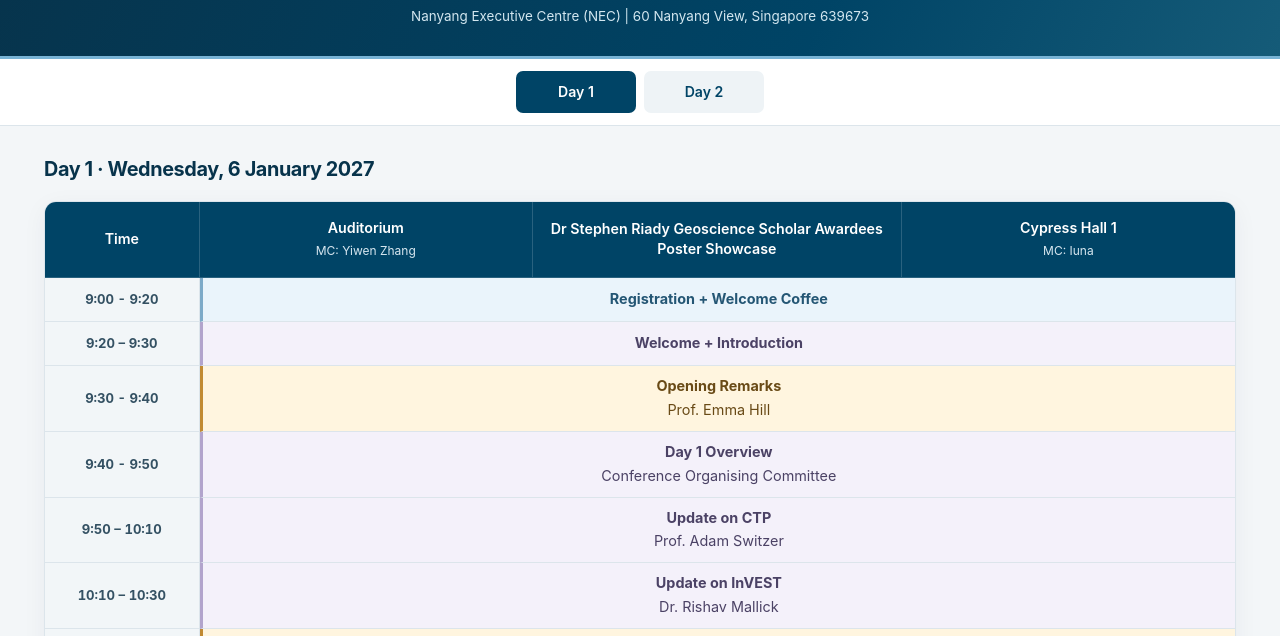
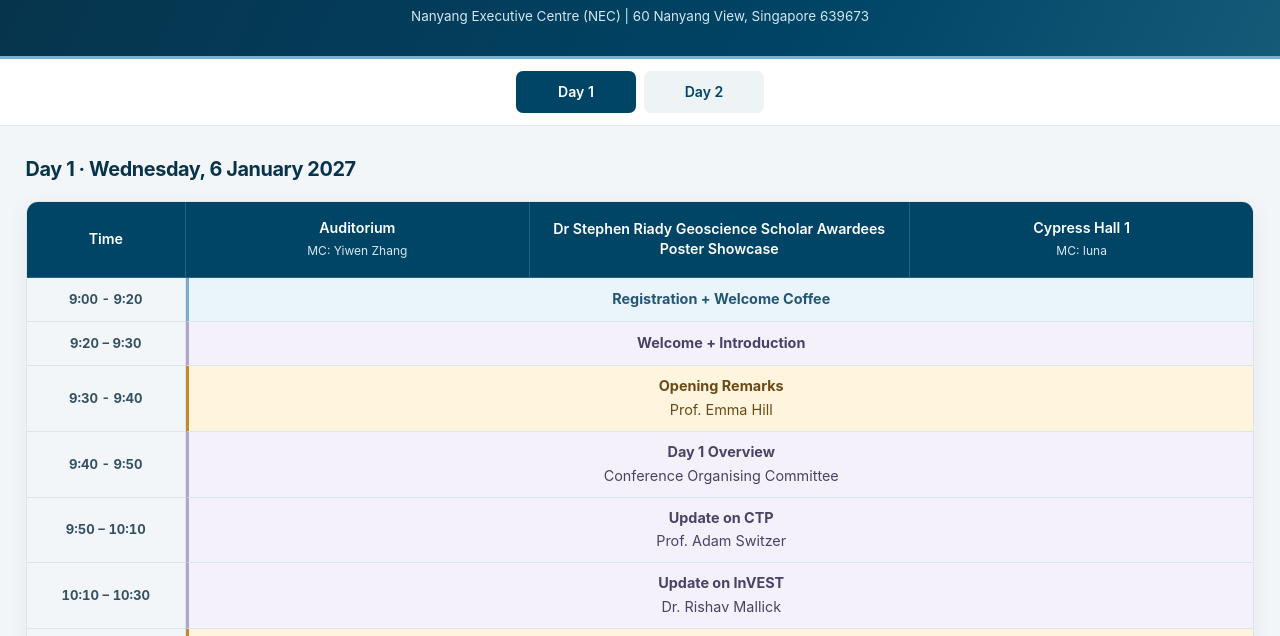
Before and after one commit to yiwen-evelyn-zhang/ase-eos-conference, a plain HTML site: page index.html in a window 1280 px wide. Shown: the part 123-759 px from the top of the page. Drawn offline with Linux system fonts and the light colour scheme.

Commit message:
responsive form width

```diff
--- a/index.html
+++ b/index.html
@@ -5,7 +5,8 @@
 <meta charset="utf-8"/>
 <meta content="width=device-width, initial-scale=1.0" name="viewport"/>
 <title>ASE/EOS Conference Program - January 6-7, 2027</title>
-<style>
+
+  <style>
 :root {
   --navy: #004466;
   --navy-dark: #07334b;
@@ -74,7 +75,15 @@ nav button {
 nav button:hover { background: #e0ebf1; }
 nav button.active { background: var(--navy); color: #fff; }
 nav button:focus-visible { outline: 3px solid #76b7e5; outline-offset: 3px; }
-.day { display: none; max-width: 1240px; padding: 0 24px; margin: 28px auto; }
+
+.day {
+  display: none;
+  width: 96%;
+  max-width: none;
+  padding: 0;
+  margin: 28px auto;
+}
+
 .day.active { display: block; }
 .day h2 { margin: 0 0 16px; font-size: 1.24rem; letter-spacing: -.02em; color: var(--navy-dark); font-weight: 680; }
 .table-wrap {
@@ -177,7 +186,7 @@ footer strong { color: #365367; font-weight: 650; }
   .venue { font-size: .77rem; }
   nav { padding: 10px; }
   nav button { flex: 1; max-width: 170px; }
-  .day { margin: 20px auto; padding: 0 14px; }
+  .day { width: 100%; margin: 20px auto; padding: 0 14px; }
   .day h2 { font-size: 1.07rem; margin-bottom: 10px; }
   body.js-ready .table-wrap { display: none; }
   body.js-ready .mobile-agenda { display: block; }
```
